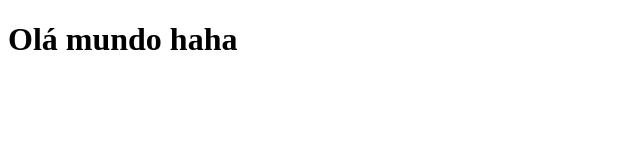
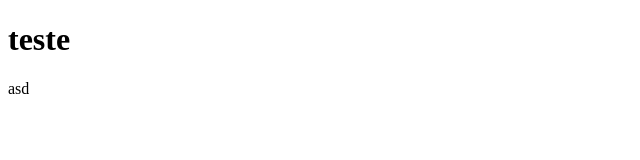
Before and after one commit to Pedro-Henri-pit/curso_git_1, a plain HTML site: page index.html in a window 1280 px wide. Shown: the whole page, without its empty margins (0-640 px from the left). Drawn offline with Linux system fonts and the light colour scheme.

Commit message:
enviando arquivo

```diff
--- a/index.html
+++ b/index.html
@@ -7,6 +7,7 @@
     <title>Document</title>
 </head>
 <body>
-   <h1>Olá mundo haha</h1>
+   <h1>teste</h1>
+   <p>asd</p>
 </body>
 </html>
```
